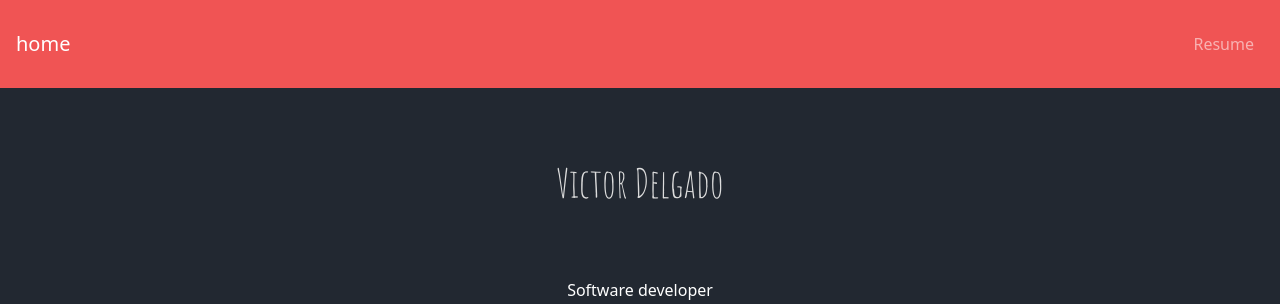
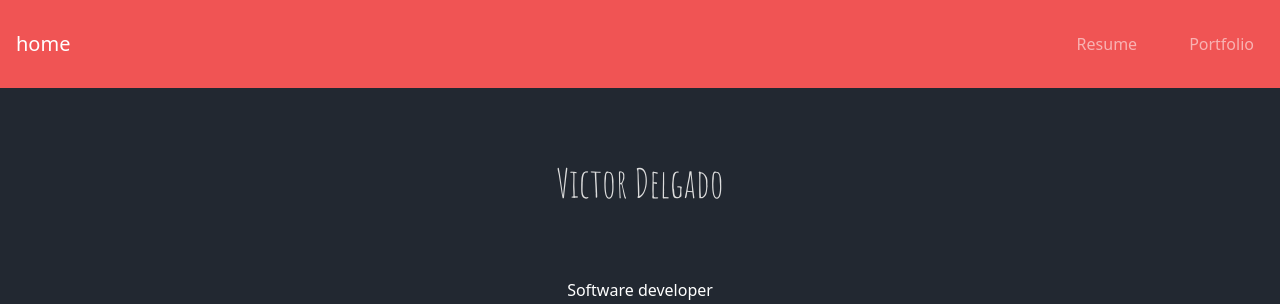
Before and after one commit to ItsTheRealVictor/My-Website, a Flask app: page / in a window 1280 px wide. Shown: the top 304 px of the page. Run offline with Flask 2, Linux system fonts and the light colour scheme; some libraries are stand-ins or nearby versions.

Commit message:
added portfolio link

```diff
--- a/templates/includes/_navbar.html
+++ b/templates/includes/_navbar.html
@@ -15,9 +15,9 @@
                 <li class="nav-item">
                   <a href="\resume"" class="nav-link">Resume</a>
                 </li>
-                <!-- <li class="nav-item">
-                  <a href="\contact" class="nav-link">Contact</a>
-                </li> -->
+                <li class="nav-item">
+                  <a href="\portfolio" class="nav-link">Portfolio</a>
+                </li>
               </ul>
             </div>
           </nav>
```
